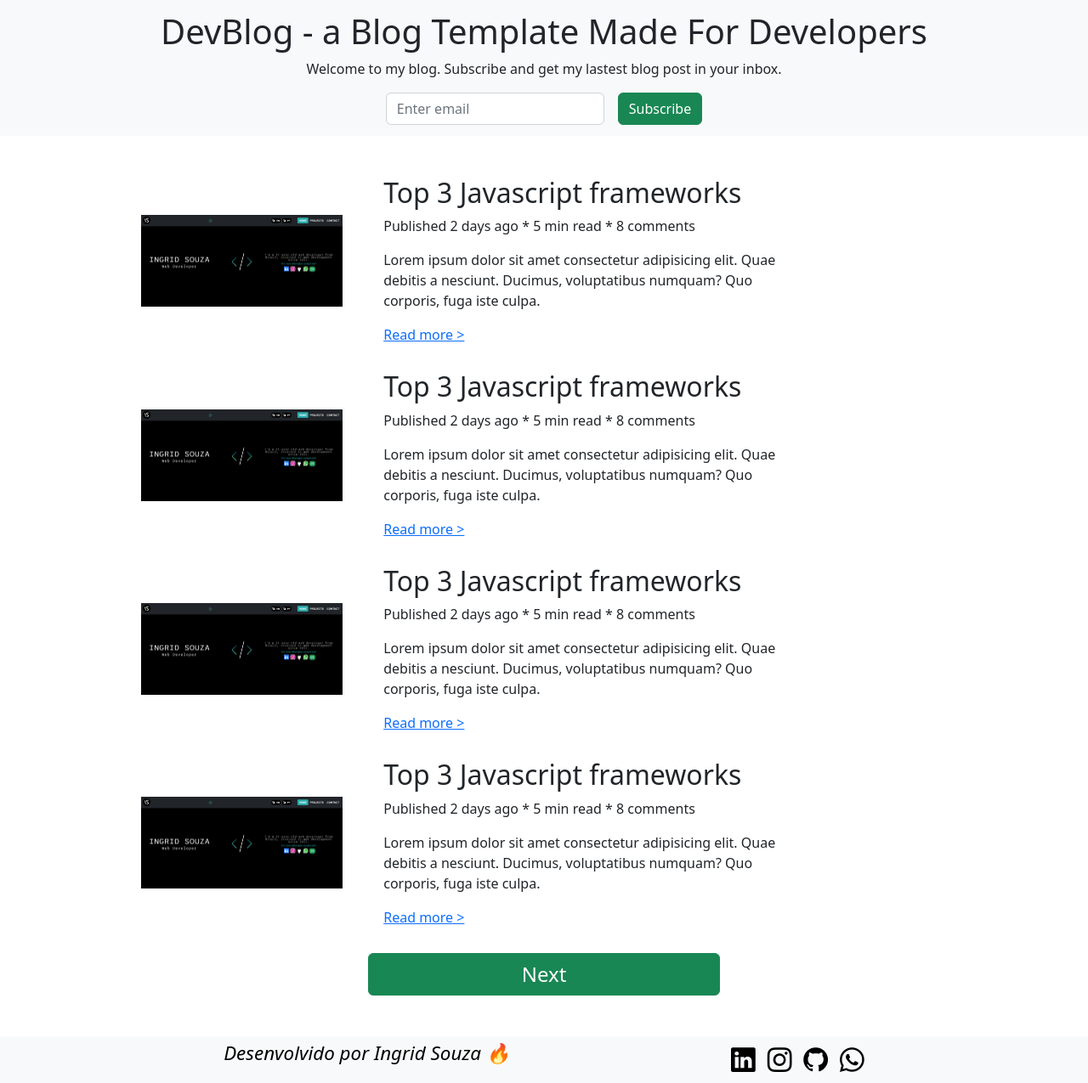
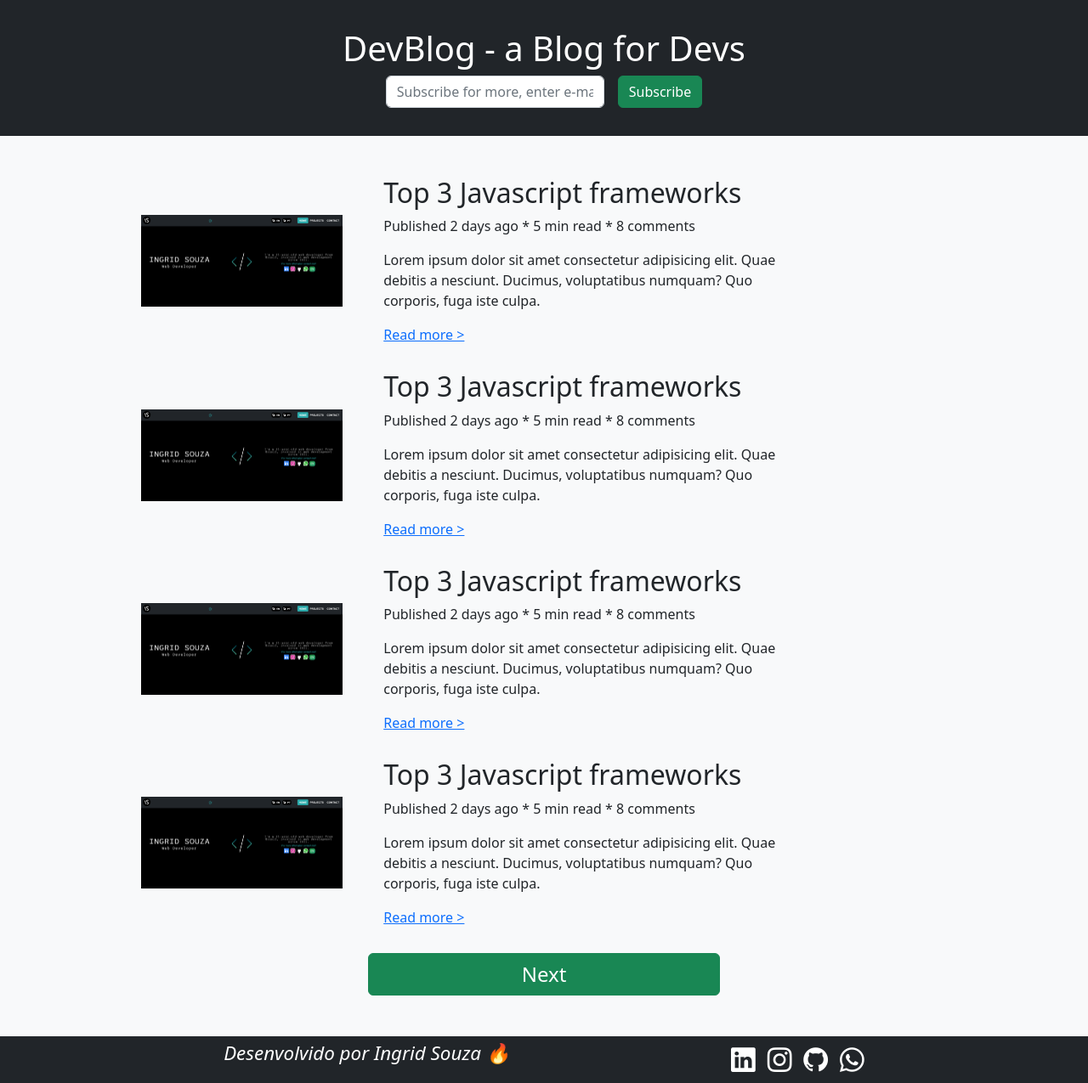
Before and after one commit to IngridsSilveira/blog, a plain HTML site: page index.html in a window 1280 px wide. Shown: the whole page at 85% size. Drawn offline with nearby package versions, Linux system fonts and the light colour scheme.

Commit message:
estilo alterado

```diff
--- a/assets/styles/scss/style.scss
+++ b/assets/styles/scss/style.scss
@@ -5,6 +5,7 @@ body {
 .header {
   flex-direction: column;
   height: 20vh;
+  color: #fff;
 }
 .main {
   height: auto;
@@ -25,18 +26,18 @@ body {
   padding: 3px;
   font-size: 1.4rem;
   font-style: italic;
-  color: #000;
+  color: #fff;
 }
 .footer a {
   text-decoration: none;
-  color: #000;
+  color: #fff;
 }
 .footer a:hover {
   color: #0284ff;
 }
 .footer .bi {
   font-size: 1.8rem;
-  color: #000;
+  color: #fff;
 }
 .footer .bi:hover {
   font-size: 1.2rem;
--- a/index.html
+++ b/index.html
@@ -17,16 +17,15 @@
 </head>
 
 <body>
-    <header class="header container-fluid d-flex align-items-center justify-content-center p-3 bg-light">
-        <h1 class="header-title">DevBlog - a Blog Template Made For Developers</h1>
-        <p class="header-description">Welcome to my blog. Subscribe and get my lastest blog post in your inbox.</p>
+    <header class="header container-fluid d-flex align-items-center justify-content-center bg-dark">
+        <h1 class="header-title">DevBlog - a Blog for Devs</h1>
         <form class="header-form d-flex align-items-center justify-content-center">
             <input type="email" name="email" id="email" class="header-input form-control me-3"
-                placeholder="Enter email">
+                placeholder="Subscribe for more, enter e-mail">
             <button class="btn btn-success">Subscribe</button>
         </form>
     </header>
-    <main class="main container-fluid d-flex align-items-center justify-content-center p-5">
+    <main class="main container-fluid d-flex align-items-center justify-content-center p-5 bg-light">
         <article class="article d-flex align-items-center justify-content-center">
             <img class="img-fluid w-25 me-5" src="assets/images/my.png" alt="#">
             <div class="article-content d-flex">
@@ -69,7 +68,7 @@
         </article>
         <button class="btn btn-success btn-next">Next </button>
     </main>
-    <footer class="footer container-fluid d-flex align-items-center justify-content-evenly bg-light">
+    <footer class="footer container-fluid d-flex align-items-center justify-content-evenly bg-dark">
             <p>Desenvolvido por <a target="_blank" href="ttps://github.com/IngridsSilveira">Ingrid Souza 🔥</a>
             </p>
         <div class="footer_area">
```
Also changed, not shown: assets/styles/css/style.css, 2 other files.
